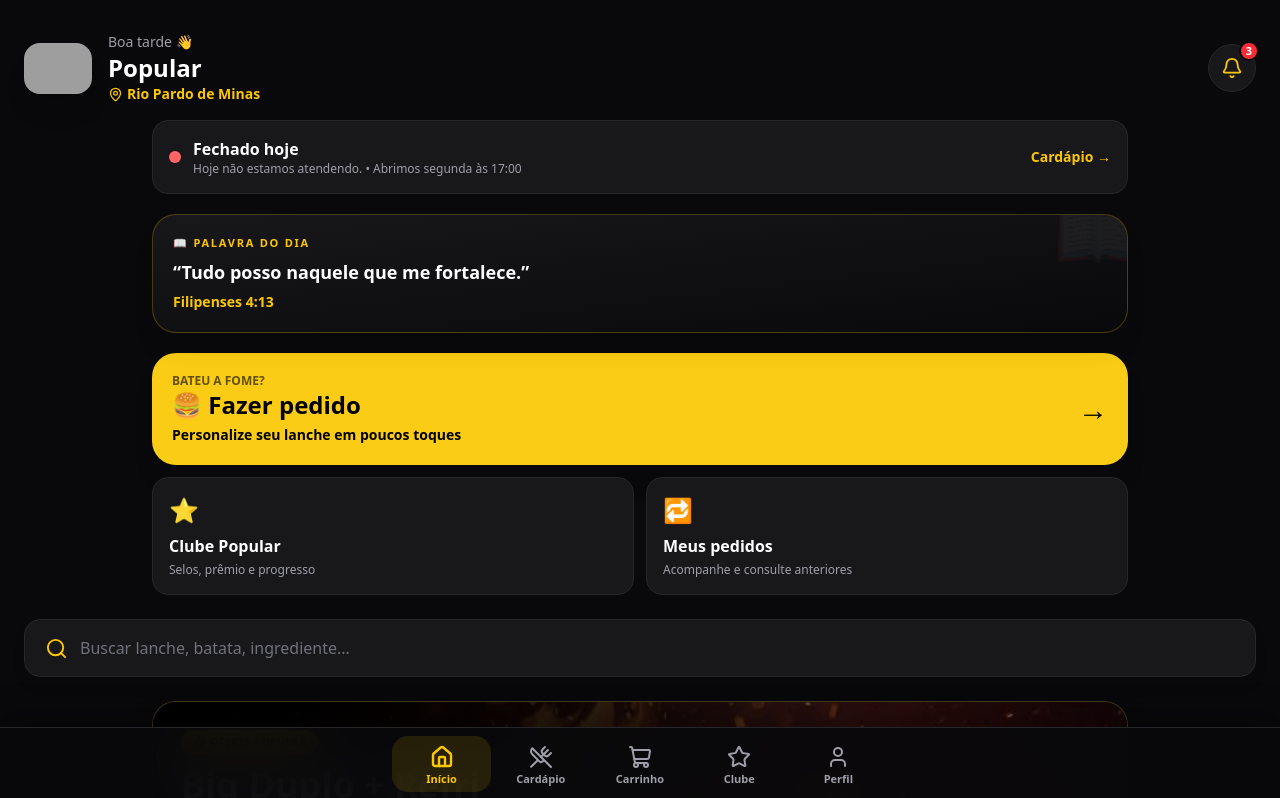
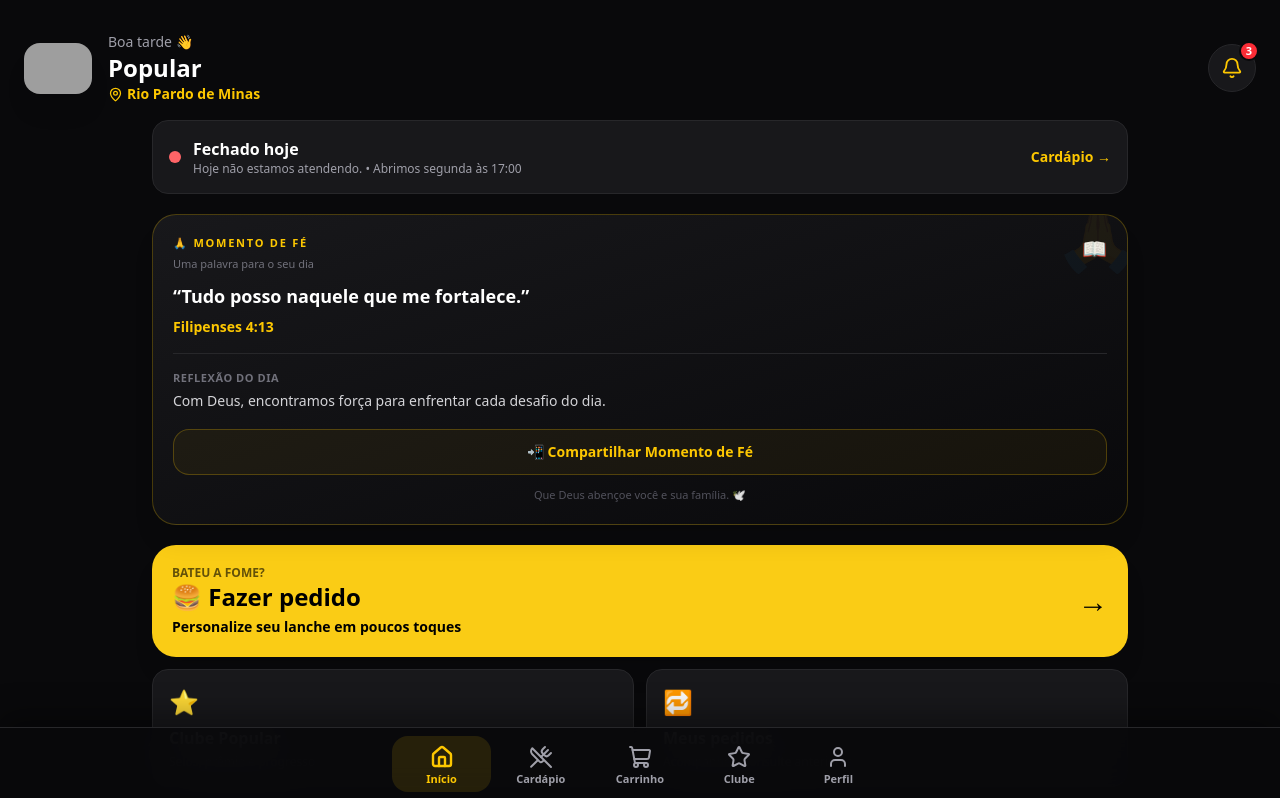
Before and after one commit to UniversalKnowledgeEcosystem/popular-app, a Next.js app: page / in a window 1280 px wide. Shown: the top 798 px of the page. Built offline with nearby package versions, Linux system fonts and the light colour scheme; grey boxes are pictures that could not be loaded.

Commit message:
feat: transforma Palavra do Dia em Momento de Fé

```diff
--- a/app/components/WordOfDay.tsx
+++ b/app/components/WordOfDay.tsx
@@ -1,6 +1,36 @@
 "use client";
 import {useEffect,useState} from "react";
+
 const mensagens=[
- {texto:"Tudo posso naquele que me fortalece.",ref:"Filipenses 4:13"},{texto:"O Senhor é o meu pastor; nada me faltará.",ref:"Salmos 23:1"},{texto:"Entrega o teu caminho ao Senhor; confia nele.",ref:"Salmos 37:5"},{texto:"Este é o dia que fez o Senhor; alegremo-nos nele.",ref:"Salmos 118:24"},{texto:"O amor é paciente, o amor é bondoso.",ref:"1 Coríntios 13:4"},{texto:"Alegrai-vos na esperança, sede pacientes na tribulação.",ref:"Romanos 12:12"},{texto:"Se Deus é por nós, quem será contra nós?",ref:"Romanos 8:31"},{texto:"Confia no Senhor de todo o teu coração.",ref:"Provérbios 3:5"},{texto:"A minha graça te basta.",ref:"2 Coríntios 12:9"},{texto:"Sede fortes e corajosos; não temais.",ref:"Deuteronômio 31:6"},{texto:"Bem-aventurados os pacificadores.",ref:"Mateus 5:9"},{texto:"A fé, se não tiver obras, é morta em si mesma.",ref:"Tiago 2:17"}
+ {texto:"Tudo posso naquele que me fortalece.",ref:"Filipenses 4:13",reflexao:"Com Deus, encontramos força para enfrentar cada desafio do dia."},
+ {texto:"O Senhor é o meu pastor; nada me faltará.",ref:"Salmos 23:1",reflexao:"Confie no cuidado de Deus, inclusive nos dias em que o caminho parece incerto."},
+ {texto:"Entrega o teu caminho ao Senhor; confia nele.",ref:"Salmos 37:5",reflexao:"Coloque seus planos nas mãos de Deus e siga fazendo a sua parte com fé."},
+ {texto:"Este é o dia que fez o Senhor; alegremo-nos nele.",ref:"Salmos 118:24",reflexao:"Cada novo dia é uma oportunidade para agradecer, amar e fazer o bem."},
+ {texto:"O amor é paciente, o amor é bondoso.",ref:"1 Coríntios 13:4",reflexao:"Que nossas palavras e atitudes levem paciência, bondade e amor às pessoas."},
+ {texto:"Alegrai-vos na esperança, sede pacientes na tribulação.",ref:"Romanos 12:12",reflexao:"Mesmo nas dificuldades, mantenha a esperança e persevere em oração."},
+ {texto:"Se Deus é por nós, quem será contra nós?",ref:"Romanos 8:31",reflexao:"A fé nos lembra que não precisamos enfrentar os desafios apenas com nossas próprias forças."},
+ {texto:"Confia no Senhor de todo o teu coração.",ref:"Provérbios 3:5",reflexao:"Nem sempre entenderemos tudo agora; ainda assim, podemos caminhar confiando em Deus."},
+ {texto:"A minha graça te basta.",ref:"2 Coríntios 12:9",reflexao:"A graça de Deus nos sustenta especialmente quando reconhecemos nossas limitações."},
+ {texto:"Sede fortes e corajosos; não temais.",ref:"Deuteronômio 31:6",reflexao:"Coragem não é ausência de medo: é continuar caminhando com fé."},
+ {texto:"Bem-aventurados os pacificadores.",ref:"Mateus 5:9",reflexao:"Hoje, escolha ser instrumento de paz em casa, no trabalho e por onde passar."},
+ {texto:"A fé, se não tiver obras, é morta em si mesma.",ref:"Tiago 2:17",reflexao:"Transforme sua fé em atitudes: ajude, acolha, perdoe e faça o bem."}
 ];
-export default function WordOfDay(){const[m,setM]=useState(mensagens[0]);useEffect(()=>{const d=new Date(),inicio=new Date(d.getFullYear(),0,0),dia=Math.floor((d.getTime()-inicio.getTime())/86400000);setM(mensagens[dia%mensagens.length])},[]);return <section className="px-6 mt-5 max-w-5xl mx-auto"><div className="relative overflow-hidden bg-gradient-to-br from-zinc-900 to-zinc-950 border border-yellow-400/25 rounded-3xl p-5 shadow-xl"><div className="absolute -right-4 -top-5 text-7xl opacity-[.06]">📖</div><p className="text-yellow-400 text-[11px] font-black tracking-[.16em]">📖 PALAVRA DO DIA</p><blockquote className="text-lg font-bold mt-2 leading-snug">“{m.texto}”</blockquote><p className="text-sm text-yellow-400 font-bold mt-2">{m.ref}</p></div></section>}
+
+export default function WordOfDay(){
+ const[m,setM]=useState(mensagens[0]);
+ useEffect(()=>{const d=new Date(),inicio=new Date(d.getFullYear(),0,0),dia=Math.floor((d.getTime()-inicio.getTime())/86400000);setM(mensagens[dia%mensagens.length])},[]);
+ const compartilhar=async()=>{const texto=`Momento de Fé 🙏\n\n“${m.texto}”\n${m.ref}\n\n${m.reflexao}\n\nPopular Hambúrgueria e Sorveteria`;
+  try{if(navigator.share){await navigator.share({title:"Momento de Fé",text:texto})}else{await navigator.clipboard.writeText(texto);alert("Mensagem copiada para compartilhar.")}}catch{}
+ };
+ return <section className="px-6 mt-5 max-w-5xl mx-auto">
+  <div className="relative overflow-hidden bg-gradient-to-br from-zinc-900 to-zinc-950 border border-yellow-400/25 rounded-3xl p-5 shadow-xl">
+   <div className="absolute -right-4 -top-5 text-7xl opacity-[.06]">🙏</div>
+   <div className="flex items-start justify-between gap-3"><div><p className="text-yellow-400 text-[11px] font-black tracking-[.16em]">🙏 MOMENTO DE FÉ</p><p className="text-[11px] text-zinc-500 mt-1">Uma palavra para o seu dia</p></div><span className="text-xl" aria-hidden>📖</span></div>
+   <blockquote className="text-lg font-bold mt-3 leading-snug">“{m.texto}”</blockquote>
+   <p className="text-sm text-yellow-400 font-bold mt-2">{m.ref}</p>
+   <div className="mt-4 pt-4 border-t border-zinc-800"><p className="text-[11px] font-black uppercase tracking-wider text-zinc-500">Reflexão do dia</p><p className="text-sm text-zinc-300 mt-1 leading-relaxed">{m.reflexao}</p></div>
+   <button onClick={compartilhar} className="mt-4 w-full rounded-2xl border border-yellow-400/25 bg-yellow-400/5 py-3 text-sm font-black text-yellow-400 active:scale-[.99] transition">📲 Compartilhar Momento de Fé</button>
+   <p className="text-center text-[11px] text-zinc-600 mt-3">Que Deus abençoe você e sua família. 🕊️</p>
+  </div>
+ </section>
+}
```
